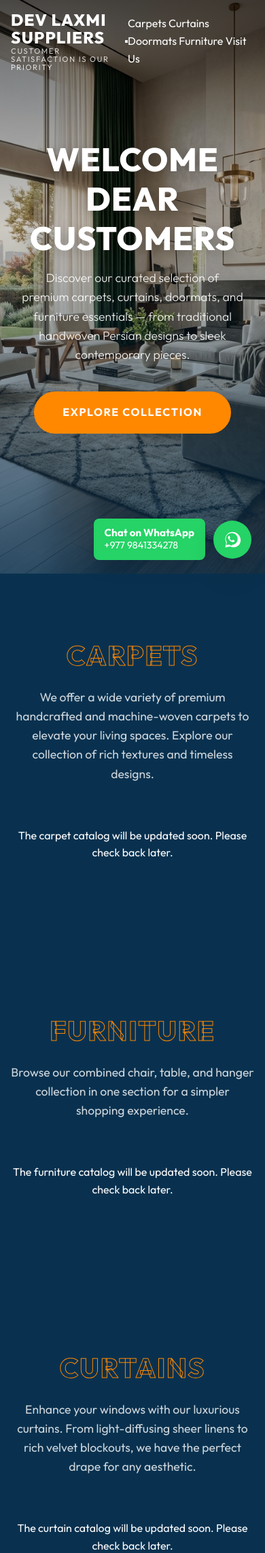
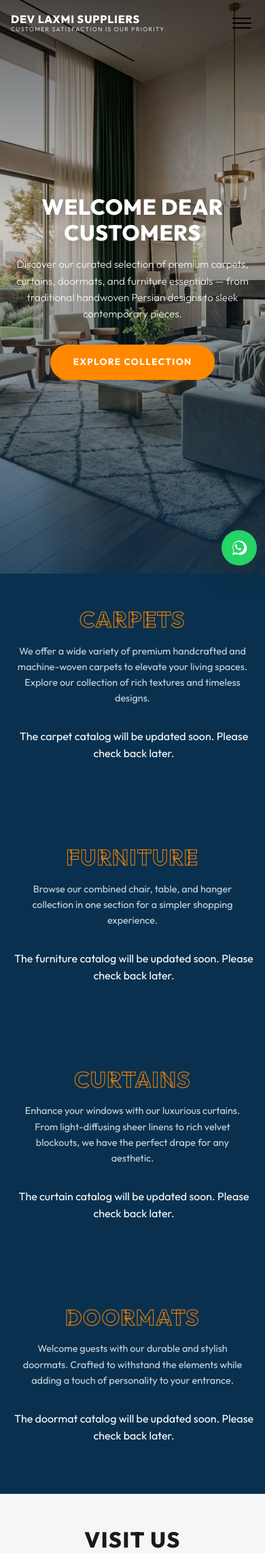
Before and after one commit to ardish01/Dev-Laxmi-suppliers, a Flask app: page / in a window 390 px wide. Shown: the top 2285 px of the page at 68% size. Run offline with Flask 3, Linux system fonts and the light colour scheme; data that the repository does not hold is empty; some libraries are stand-ins or nearby versions; some web fonts are replaced.

Commit message:
Update CSS styles for responsiveness and layout improvements
Refactor CSS styles for responsiveness and consistency.

```diff
--- a/static/css/style.css
+++ b/static/css/style.css
@@ -95,7 +95,7 @@ a {
 }
 
 .nav-brand-title {
-  font-size: 1.5rem;
+  font-size: clamp(1rem, 3.5vw, 1.5rem);
   font-weight: 800;
   letter-spacing: 0.05em;
   text-transform: uppercase;
@@ -107,11 +107,102 @@ a {
 }
 
 .nav-brand-sub {
-  font-size: 0.7rem;
+  font-size: clamp(0.55rem, 1.5vw, 0.7rem);
   font-weight: 400;
   letter-spacing: 0.15em;
   text-transform: uppercase;
   opacity: 0.8;
+}
+
+/* Desktop nav links */
+.nav-links {
+  display: flex;
+  gap: 1.5rem;
+  align-items: center;
+}
+
+.nav-links a {
+  font-weight: 600;
+  text-transform: uppercase;
+  font-size: 0.9rem;
+  color: inherit;
+}
+
+.nav-links a:hover {
+  color: var(--primary);
+}
+
+/* Hamburger button — hidden on desktop */
+.nav-hamburger {
+  display: none;
+  flex-direction: column;
+  justify-content: center;
+  gap: 5px;
+  width: 36px;
+  height: 36px;
+  background: none;
+  border: none;
+  cursor: pointer;
+  padding: 4px;
+  z-index: 1100;
+}
+
+.nav-hamburger span {
+  display: block;
+  width: 100%;
+  height: 2px;
+  background: currentColor;
+  border-radius: 2px;
+  transition: transform 0.3s ease, opacity 0.3s ease;
+}
+
+/* Animated X when open */
+.nav-hamburger.open span:nth-child(1) { transform: translateY(7px) rotate(45deg); }
+.nav-hamburger.open span:nth-child(2) { opacity: 0; }
+.nav-hamburger.open span:nth-child(3) { transform: translateY(-7px) rotate(-45deg); }
+
+/* =====================================================================
+   Mobile Navigation
+===================================================================== */
+@media (max-width: 767px) {
+  .nav-hamburger {
+    display: flex;
+  }
+
+  .nav-links {
+    position: fixed;
+    top: 0;
+    left: 0;
+    right: 0;
+    bottom: 0;
+    background: var(--bg-dark);
+    flex-direction: column;
+    justify-content: center;
+    align-items: center;
+    gap: 2rem;
+    opacity: 0;
+    pointer-events: none;
+    transform: translateY(-10px);
+    transition: opacity 0.3s ease, transform 0.3s ease;
+    z-index: 1050;
+  }
+
+  .nav-links.open {
+    opacity: 1;
+    pointer-events: all;
+    transform: translateY(0);
+  }
+
+  .nav-links a {
+    font-size: 1.4rem;
+    font-weight: 700;
+    letter-spacing: 0.1em;
+    color: var(--text-light);
+  }
+
+  .nav-links a:hover {
+    color: var(--primary);
+  }
 }
 
 /* =====================================================================
@@ -120,7 +211,7 @@ a {
 .hero {
   position: relative;
   height: 100vh;
-  min-height: 600px;
+  min-height: 500px;
   display: flex;
   align-items: center;
   justify-content: center;
@@ -147,12 +238,12 @@ a {
 
 .hero-content {
   max-width: 800px;
-  padding: 0 2rem;
+  padding: 0 1.5rem;
   animation: fadeInUp 1s ease both;
 }
 
 .hero-title {
-  font-size: clamp(3rem, 8vw, 6rem);
+  font-size: clamp(2rem, 8vw, 6rem);
   font-weight: 800;
   letter-spacing: 0.02em;
   margin-bottom: 1rem;
@@ -160,9 +251,9 @@ a {
 }
 
 .hero-sub {
-  font-size: clamp(1.1rem, 2vw, 1.5rem);
+  font-size: clamp(0.95rem, 2vw, 1.5rem);
   font-weight: 300;
-  margin-bottom: 2.5rem;
+  margin-bottom: 2rem;
   opacity: 0.9;
 }
 
@@ -170,8 +261,8 @@ a {
   display: inline-block;
   background: var(--primary);
   color: var(--text-light);
-  padding: 1rem 2.5rem;
-  font-size: 1rem;
+  padding: 0.85rem 2rem;
+  font-size: clamp(0.85rem, 2vw, 1rem);
   font-weight: 700;
   letter-spacing: 0.1em;
   text-transform: uppercase;
@@ -189,7 +280,7 @@ a {
    Sections
 ===================================================================== */
 .section {
-  padding: 6rem clamp(1rem, 4vw, 4rem);
+  padding: clamp(3rem, 8vw, 6rem) clamp(1rem, 4vw, 4rem);
   position: relative;
 }
 
@@ -210,18 +301,17 @@ a {
 
 .section-header {
   text-align: center;
-  margin-bottom: 4rem;
+  margin-bottom: clamp(2rem, 5vw, 4rem);
 }
 
 .section-title {
-  font-size: clamp(2.5rem, 6vw, 4.5rem);
+  font-size: clamp(2rem, 6vw, 4.5rem);
   font-weight: 800;
   letter-spacing: 0.05em;
   position: relative;
   display: inline-block;
 }
 
-/* Text Stroke effect similar to Yeti Carpet */
 .section-dark .section-title.stroke-text {
   color: transparent;
   -webkit-text-stroke: 1px var(--primary);
@@ -234,14 +324,15 @@ a {
 
 .section-desc {
   max-width: 800px;
-  margin: 1.5rem auto 0;
-  font-size: 1.1rem;
+  margin: 1rem auto 0;
+  font-size: clamp(0.9rem, 2vw, 1.1rem);
   color: inherit;
   opacity: 0.8;
+  padding: 0 0.5rem;
 }
 
 /* =====================================================================
-   Carousel Grid
+   Carousel / Product Cards
 ===================================================================== */
 .carousel-container {
   position: relative;
@@ -250,44 +341,61 @@ a {
 
 .carousel-track {
   display: flex;
-  gap: 2rem;
+  gap: 1.25rem;
   overflow-x: auto;
   scroll-snap-type: x mandatory;
-  padding-bottom: 2rem;
-  scrollbar-width: none; /* Firefox */
+  padding-bottom: 1.5rem;
+  padding-left: 0.25rem;
+  scrollbar-width: none;
 }
 
 .carousel-track::-webkit-scrollbar {
-  display: none; /* Chrome/Safari */
+  display: none;
 }
 
 .product-card {
-  flex: 0 0 calc(80vw);
-  max-width: 400px;
+  flex: 0 0 80vw;
+  max-width: 320px;
   scroll-snap-align: center;
   background: var(--bg-light);
-  border-radius: 0; /* Yeti style sharp corners */
+  border-radius: 0;
   overflow: hidden;
   box-shadow: var(--shadow-card);
   transition: var(--transition);
   color: var(--text-dark);
 }
 
+@media (min-width: 480px) {
+  .product-card {
+    flex: 0 0 65vw;
+    max-width: 360px;
+  }
+}
+
 @media (min-width: 768px) {
   .product-card {
-    flex: 0 0 calc(40vw);
+    flex: 0 0 42vw;
+    max-width: 380px;
+  }
+
+  .carousel-track {
+    gap: 1.75rem;
   }
 }
 
 @media (min-width: 1024px) {
   .product-card {
-    flex: 0 0 calc(25vw);
+    flex: 0 0 25vw;
     max-width: 350px;
+  }
+
+  .carousel-track {
+    gap: 2rem;
   }
 }
 
 .product-card:hover {
-  transform: translateY(-10px);
+  transform: translateY(-8px);
   box-shadow: var(--shadow-hover);
 }
 
@@ -433,34 +549,46 @@ a {
 ===================================================================== */
 .whatsapp-fab {
   position: fixed;
-  right: 1.25rem;
-  bottom: 1.25rem;
+  right: 1rem;
+  bottom: 1rem;
   z-index: 1200;
   display: inline-flex;
   align-items: center;
   gap: 0.75rem;
 }
 
+/* Hide popup label on small screens, show only icon */
 .whatsapp-popup {
   display: flex;
   flex-direction: column;
   gap: 0.15rem;
-  padding: 0.8rem 1rem;
+  padding: 0.7rem 0.9rem;
   border-radius: var(--radius-md);
   background: #25d366;
   color: #fff;
   box-shadow: var(--shadow-card);
-  font-size: 0.9rem;
+  font-size: 0.85rem;
   line-height: 1.1;
 }
 
+@media (max-width: 480px) {
+  .whatsapp-popup {
+    display: none;
+  }
+
+  .whatsapp-fab {
+    right: 0.75rem;
+    bottom: 0.75rem;
+  }
+}
+
 .whatsapp-popup strong {
-  font-size: 0.95rem;
+  font-size: 0.9rem;
 }
 
 .whatsapp-icon {
-  width: 56px;
-  height: 56px;
+  width: 52px;
+  height: 52px;
   display: grid;
   place-items: center;
   border-radius: 50%;
@@ -468,11 +596,12 @@ a {
   color: #fff;
   font-weight: 700;
   box-shadow: var(--shadow-hover);
+  flex-shrink: 0;
 }
 
 .whatsapp-icon svg {
-  width: 28px;
-  height: 28px;
+  width: 26px;
+  height: 26px;
   display: block;
 }
 
```
Also changed, not shown: other parts of static/css/style.css (+24 -16 lines).
